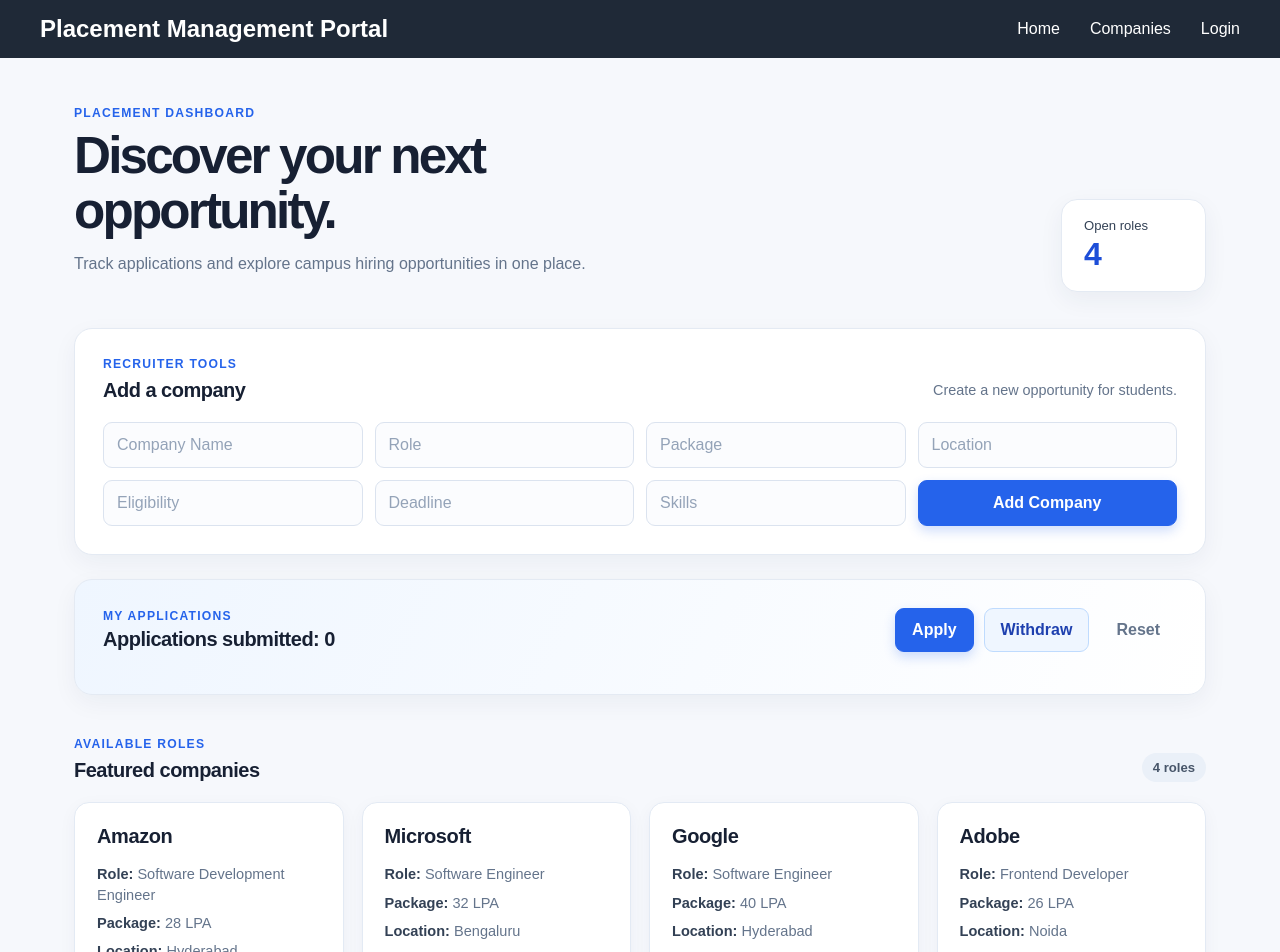
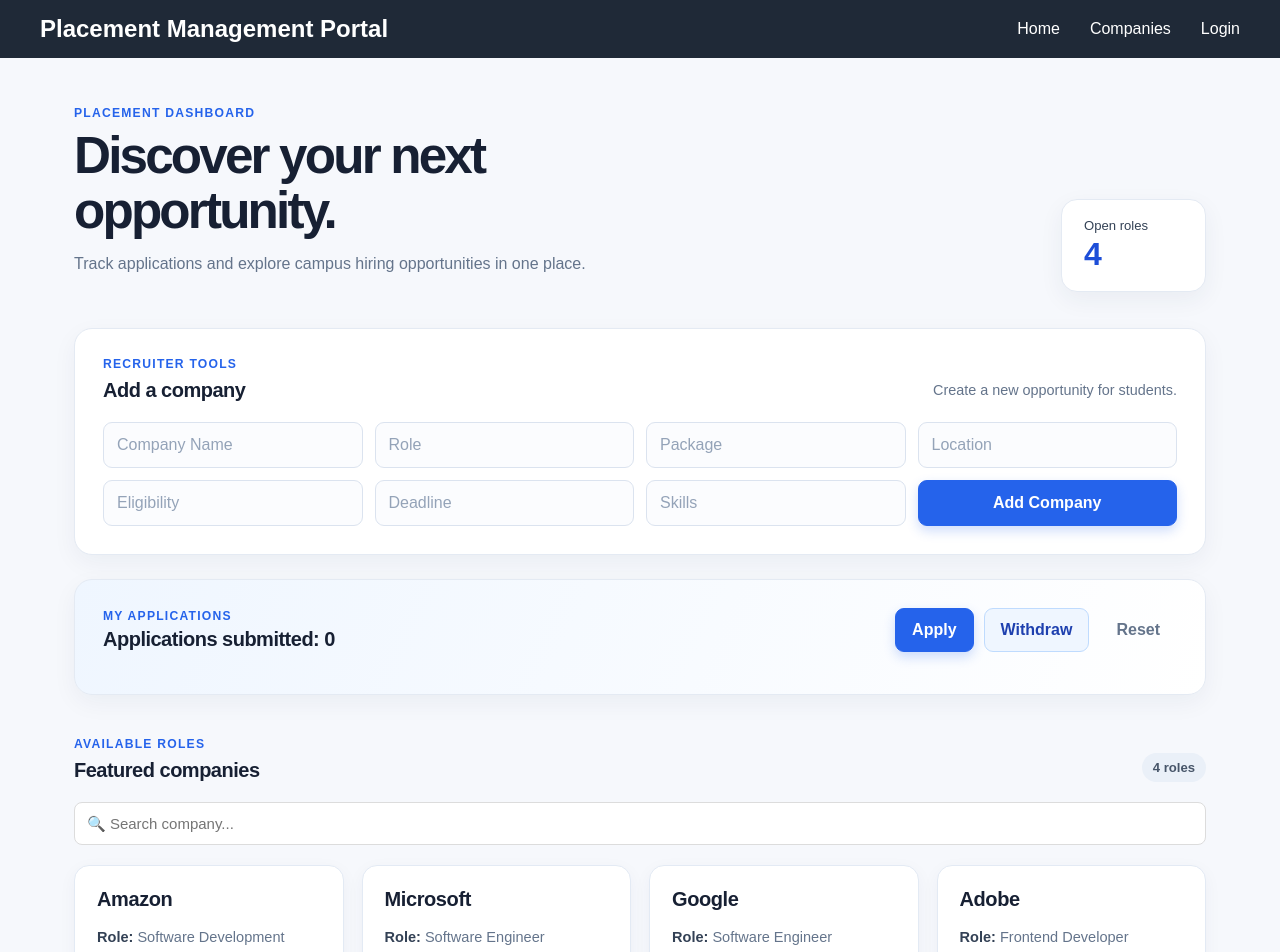
Before and after one commit to mrithvik3/Placement-Management-Portal, a React (Vite) app in the folder client/: page / in a window 1280 px wide. Shown: the top 952 px of the page. Built offline with nearby package versions, Linux system fonts and the light colour scheme.

Commit message:
Added local storage support for companies

```diff
--- a/client/src/App.jsx
+++ b/client/src/App.jsx
@@ -1,7 +1,7 @@
 import "./styles/App.css";
 import Navbar from "./components/Navbar";
 import CompanyCard from "./components/CompanyCard";
-import { useState } from "react";
+import { useState, useEffect } from "react";
 
 function App() {
   const [applications, setApplications] = useState(0);
@@ -12,8 +12,9 @@
   const [eligibility, setEligibility] = useState("");
   const [deadline, setDeadline] = useState("");
   const [skills, setSkills] = useState("");
+  const [searchTerm, setSearchTerm] = useState("");
 
-  const [companies, setCompanies] = useState([
+  const defaultCompanies = [
   {
     id: 1,
     company: "Amazon",
@@ -58,7 +59,18 @@
     skills: "React, JavaScript",
     status: "Open",
   },
-]);
+];
+
+const [companies, setCompanies] = useState(() => {
+  const savedCompanies = localStorage.getItem("companies");
+  return savedCompanies
+    ? JSON.parse(savedCompanies)
+    : defaultCompanies;
+});
+
+useEffect(() => {
+  localStorage.setItem("companies", JSON.stringify(companies));
+}, [companies]);
 
 const handleAddCompany = () => {
   if (!companyName.trim()) return;
@@ -92,6 +104,10 @@
       currentCompanies.filter((company) => company.id !== id)
     );
   };
+
+  const filteredCompanies = companies.filter((company) =>
+  company.company.toLowerCase().includes(searchTerm.toLowerCase())
+);
 
   return (
     <>
@@ -154,10 +170,20 @@
       <section className="companies-section">
         <div className="section-heading">
           <div><p className="eyebrow">Available roles</p><h2>Featured companies</h2></div>
-          <span className="company-count">{companies.length} roles</span>
+          <span className="company-count">
+            {filteredCompanies.length} role{filteredCompanies.length !== 1 ? "s" : ""}
+          </span>
+        </div>
+        <div className="search-box">
+          <input
+            type="text"
+            placeholder="🔍 Search company..."
+            value={searchTerm}
+            onChange={(e) => setSearchTerm(e.target.value)}
+          />
         </div>
         <div className="company-container">
-      {companies.map((company) => (
+      {filteredCompanies.map((company) => (
       <CompanyCard
         key={company.id}
         id={company.id}
--- a/client/src/styles/App.css
+++ b/client/src/styles/App.css
@@ -53,3 +53,20 @@
 
 @media (max-width: 780px) { .dashboard { padding: 30px 16px 48px; } .page-intro, .section-heading { align-items: flex-start; flex-direction: column; } .application-panel { grid-template-columns: 1fr; } .company-form { grid-template-columns: repeat(2, minmax(0, 1fr)); } .company-submit { grid-column: auto; } .application-actions { width: 100%; } }
 @media (max-width: 500px) { .company-form { grid-template-columns: 1fr; } .form-section, .application-panel { padding: 20px; } .application-actions button { flex: 1; } }
+
+.search-box {
+  margin: 20px 0;
+}
+
+.search-box input {
+  width: 100%;
+  padding: 12px;
+  border: 1px solid #dcdcdc;
+  border-radius: 8px;
+  font-size: 15px;
+  outline: none;
+}
+
+.search-box input:focus {
+  border-color: #2563eb;
+}
```
Lines whose indentation alone changed are shown as unchanged.
